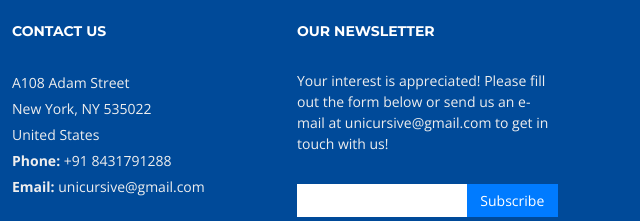
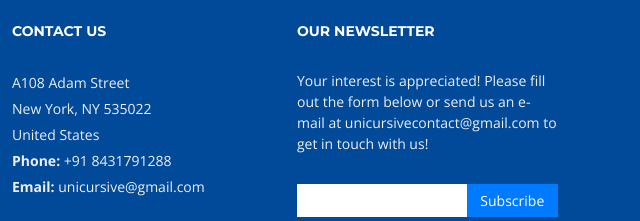
Before and after one commit to Unicursive/unnicursive.github.io, a plain HTML site: page index.html in a window 1280 px wide. Shown: the part 3511-3732 px from the top of the page, 640-1280 px from the left. Drawn offline with nearby package versions, Linux system fonts and the light colour scheme.

Commit message:
Update index.html

```diff
--- a/index.html
+++ b/index.html
@@ -351,7 +351,7 @@
           <div class="col-lg-3 col-md-6 footer-newsletter">
             <h4>Our Newsletter</h4>
             <p>Your interest is appreciated! Please fill out the form below or send us
-               an e-mail at unicursive@gmail.com to get in touch with us!</p>
+               an e-mail at unicursivecontact@gmail.com to get in touch with us!</p>
             <form action="" method="post">
               <input type="email" name="email"><input type="submit" value="Subscribe">
             </form>
```
